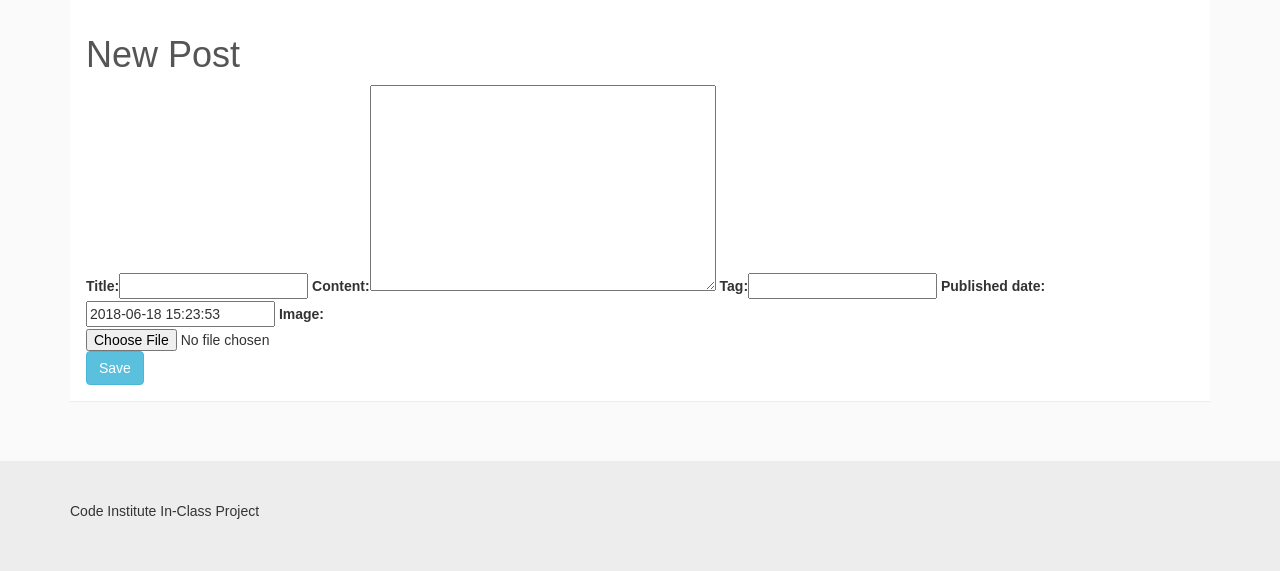
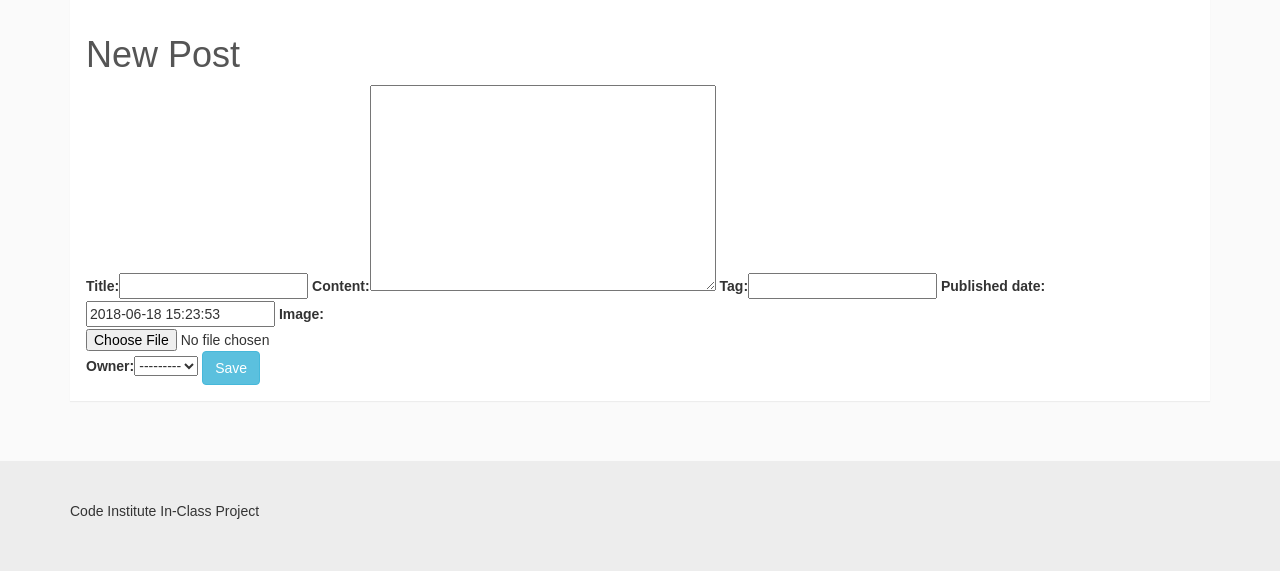
Before and after one commit to hschafer2017/django-blog-site, a Django app: page /new/ in a window 1280 px wide. Shown: the part 260-831 px from the top of the page. Run offline with Django 3.2, Linux system fonts and the light colour scheme; some libraries are stand-ins or nearby versions.

Commit message:
added author specific posts and showing on homepage

```diff
--- a/posts/forms.py
+++ b/posts/forms.py
@@ -7,4 +7,4 @@
 class PostForm(ModelForm):
     class Meta:
         model = Post
-        fields = ['title', 'content', 'tag', 'published_date', 'image']
+        fields = ['title', 'content', 'tag', 'published_date', 'image', 'owner']
--- a/posts/models.py
+++ b/posts/models.py
@@ -1,5 +1,6 @@
 from django.db import models
 from django.utils import timezone
+from django.contrib.auth.models import User
 
 class Post(models.Model):
   """
@@ -12,6 +13,7 @@
   views = models.IntegerField(default=0)
   tag = models.CharField(max_length=30, blank=True, null=True)
   image = models.ImageField(upload_to="images", blank=True, null=True)
+  owner = models.ForeignKey(User, related_name='blogs', null=False, on_delete=models.CASCADE)
 
   def __str__(self):
     return self.title
--- a/posts/templates/posts/index.html
+++ b/posts/templates/posts/index.html
@@ -8,7 +8,7 @@
                 <a class="story-img" href="#">
                     <img src="{% static 'images/profile.jpg' %}" class="img-circle" width='60px' height='60px'>
                 </a>
-                <p><span class="boldtext">Author:</span> Haley</p>
+                <p><span class="boldtext">Author:</span> {{blog.owner}}</p>
             </div>
             <div class="col-md-10 col-sm-9">
                 <h3>{{ blog.title }}</h3>
--- a/posts/views.py
+++ b/posts/views.py
@@ -4,7 +4,10 @@
 
 # Create your views here.
 def get_index(request):
-    blogs = Post.objects.all()
+    if request.user.is_authenticated:
+        blogs = Post.objects.filter(owner=request.user)
+    else:
+        blogs = Post.objects.all()
     return render(request, 'posts/index.html', {'blogs': blogs})
 
 def create_or_edit_post(request, pk=None):
@@ -17,7 +20,10 @@
     if request.method == "POST":
         form = PostForm(request.POST, request.FILES, instance=post)
         if form.is_valid():
-            post = form.save()
+            post = form.save(commit=False)
+            post.owner = request.user
+            post.save()
+            form.save()
             return redirect('/')
             # return redirect(post_detail, post.pk)
     else:
```
Also changed, not shown: posts/migrations/0002_post_owner.py (added).
